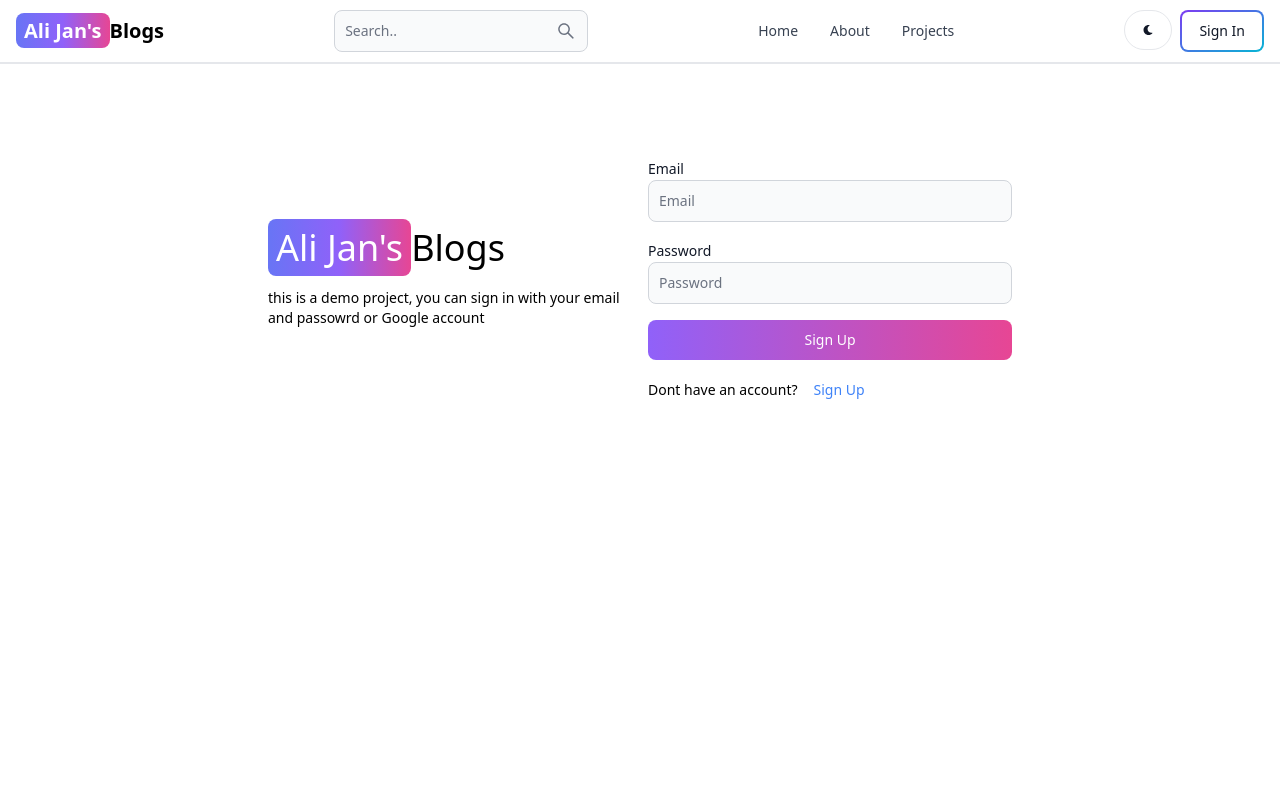
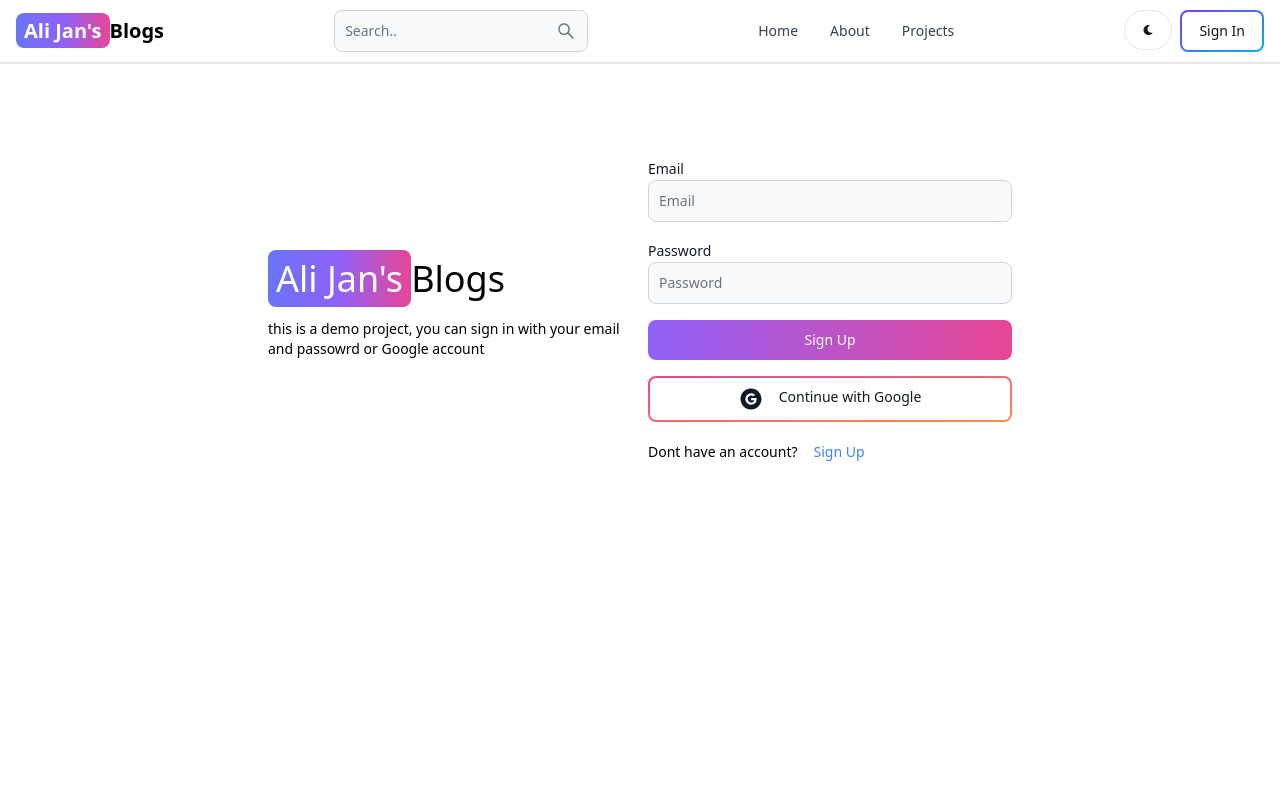
Before and after one commit to rahimialijan/Mern-Blog-App, a React (Vite) app in the folder client/: page /sign-in in a window 1280 px wide. Shown: the top 800 px of the page. Built offline with nearby package versions, Linux system fonts and the light colour scheme; no server answers.

Commit message:
add login functionlty with google account

```diff
--- /dev/null
+++ b/client/firebase.ts
@@ -0,0 +1,21 @@
+// Import the functions you need from the SDKs you need
+import { initializeApp } from "firebase/app";
+import { getAnalytics } from "firebase/analytics";
+// TODO: Add SDKs for Firebase products that you want to use
+// https://firebase.google.com/docs/web/setup#available-libraries
+
+// Your web app's Firebase configuration
+// For Firebase JS SDK v7.20.0 and later, measurementId is optional
+const firebaseConfig = {
+  apiKey: import.meta.env.VITE_FIREBASE_API_KEY,
+  authDomain: "mern-blog-b5386.firebaseapp.com",
+  projectId: "mern-blog-b5386",
+  storageBucket: "mern-blog-b5386.appspot.com",
+  messagingSenderId: "240275662754",
+  appId: "1:240275662754:web:28e7af3208aac68f70b4fb",
+  measurementId: "G-EHDYHF9DSG"
+};
+
+// Initialize Firebase
+ export const app = initializeApp(firebaseConfig);
+export const analytics = getAnalytics(app);
--- a/client/package.json
+++ b/client/package.json
@@ -12,6 +12,7 @@
   "dependencies": {
     "@reduxjs/toolkit": "^2.2.8",
     "axois": "^0.0.1-security",
+    "firebase": "^10.14.1",
     "flowbite-react": "^0.10.2",
     "react": "^18.3.1",
     "react-dom": "^18.3.1",
--- a/client/src/pages/SignIn.tsx
+++ b/client/src/pages/SignIn.tsx
@@ -10,7 +10,8 @@ import {
   loginSuccess,
   loginFailure,
 } from "../redux/auth/userSlice";
-import { AppDispatch } from "../redux/store";
+import { AppDispatch, RootState } from "../redux/store";
+import OAuth from "../utils/OAuth";
 
 interface FormDataType {
   email: string;
@@ -33,7 +34,7 @@ function SignIn() {
     password: "",
   });
 
-  const {loading, error: errorMessage } = useSelector((state: any) => state.user);
+  const {loading, error: errorMessage } = useSelector((state:RootState) => state.user);
   const navigate = useNavigate();
   const dispatch = useDispatch<AppDispatch>();
   const handleChange = (e: React.ChangeEvent<HTMLInputElement>) => {
@@ -48,7 +49,7 @@ function SignIn() {
       return
     }
     try {
-      dispatch(loginStart())
+       dispatch(loginStart())
       const res: AxiosResponse<signUpResponseType> = await axios.post(
         "/api/auth/signin",
         fromData,
@@ -113,6 +114,7 @@ function SignIn() {
                 "Sign Up"
               )}
             </Button>
+            <OAuth/>
           </form>
           <div className="mt-5 flex gap-4 text-sm ">
             <span> Dont have an account?</span>
--- a/client/src/pages/SignUp.tsx
+++ b/client/src/pages/SignUp.tsx
@@ -4,6 +4,7 @@ import { useState } from "react";
 import { Link } from "react-router-dom";
 import { useNavigate } from "react-router-dom";
 import BrandLink from "../utils/BrandLink";
+import OAuth from "../utils/OAuth";
 
 interface FormDataType {
   username: string;
@@ -71,7 +72,6 @@ function singUp() {
       <div className=" p-3 max-w-3xl mx-auto flex flex-col md:flex-row md:items-center gap-4 ">
         <div className="flex-1">
           <BrandLink className="text-4xl" />
-
           <p className="text-sm mt-5">
             this is a demo project, you can sign up with your email and passowrd
             or Google account
@@ -120,6 +120,7 @@ function singUp() {
                 "Sign Up"
               )}
             </Button>
+            <OAuth/>
           </form>
           <div className="mt-5 flex gap-4 text-sm ">
             <span> have an account?</span>
--- a/client/src/redux/auth/userSlice.ts
+++ b/client/src/redux/auth/userSlice.ts
@@ -19,11 +19,12 @@ export const userSlice = createSlice({
     // login
     loginStart: (state) => {
       state.loading = true;
+      state.error= null
     },
     loginSuccess: (state, action) => {
       state.currentUser = action.payload;
       state.loading = false;
-      state.error = action.payload;
+      state.error = null;
     },
     loginFailure: (state, action) => {
       state.loading = false;
--- a/client/src/redux/store.ts
+++ b/client/src/redux/store.ts
@@ -1,28 +1,30 @@
-import {configureStore, combineReducers} from '@reduxjs/toolkit';
+import { configureStore, combineReducers } from '@reduxjs/toolkit';
 import userReducer from './auth/userSlice';
 import storage from 'redux-persist/lib/storage';
-import {persistReducer} from 'redux-persist';
+import { persistReducer } from 'redux-persist';
 import persistStore from 'redux-persist/es/persistStore';
 
 const rootReducer = combineReducers({
-    user:userReducer,
+    user: userReducer,
 });
 
 const persistConfig = {
     key: 'root',
     storage,
-    version: 1
-}
+    version: 1,
+};
+
 const persistedReducer = persistReducer(persistConfig, rootReducer);
 
- export const store = configureStore({
+export const store = configureStore({
     reducer: persistedReducer,
-    middleware: (getDefaultMiddleware) => getDefaultMiddleware({
-        serializableCheck: false,
-    })
+    middleware: (getDefaultMiddleware) =>
+        getDefaultMiddleware({
+            serializableCheck: false,
+        }),
 });
 
+export const persistor = persistStore(store);
 
-export const  persistor = persistStore(store);
-export type RootState = ReturnType<typeof store.getState>;
+export type RootState = ReturnType<typeof rootReducer>;
 export type AppDispatch = typeof store.dispatch;
--- /dev/null
+++ b/client/src/utils/OAuth.tsx
@@ -0,0 +1,41 @@
+import { Button } from "flowbite-react";
+import { AiFillGoogleCircle } from "react-icons/ai";
+import { GoogleAuthProvider, getAuth, signInWithPopup } from "firebase/auth";
+import { app } from "../../firebase";
+import axios from "axios";
+
+function OAuth() {
+  const handleWithGoogle = async () => {
+    const auth = getAuth(app);
+    const provider = new GoogleAuthProvider();
+    provider.getCustomParameters();
+    try {
+      const resultsFromGoogle = await signInWithPopup(auth, provider);
+      const { displayName, email, photoURL } = resultsFromGoogle.user;
+      const formData = {
+        username: displayName,
+        email: email,
+        photo: photoURL,
+      };
+      console.log(resultsFromGoogle);
+      const response = await axios.post("/api/auth/google", formData, {
+        headers: {
+          "Content-Type": "application/json",
+        },
+      });
+      if (response.data>=200 && response.data<300) {
+        console.log("success");
+      }
+    } catch (error) {
+      console.log(error);
+    }
+  };
+  return (
+    <Button gradientDuoTone="pinkToOrange" outline onClick={handleWithGoogle}>
+      <AiFillGoogleCircle className="w-6 h-6 mr-4" />
+      Continue with Google
+    </Button>
+  );
+}
+
+export default OAuth;
```
Also changed, not shown: 1 other file (tests, documents, lock files or other folders).
